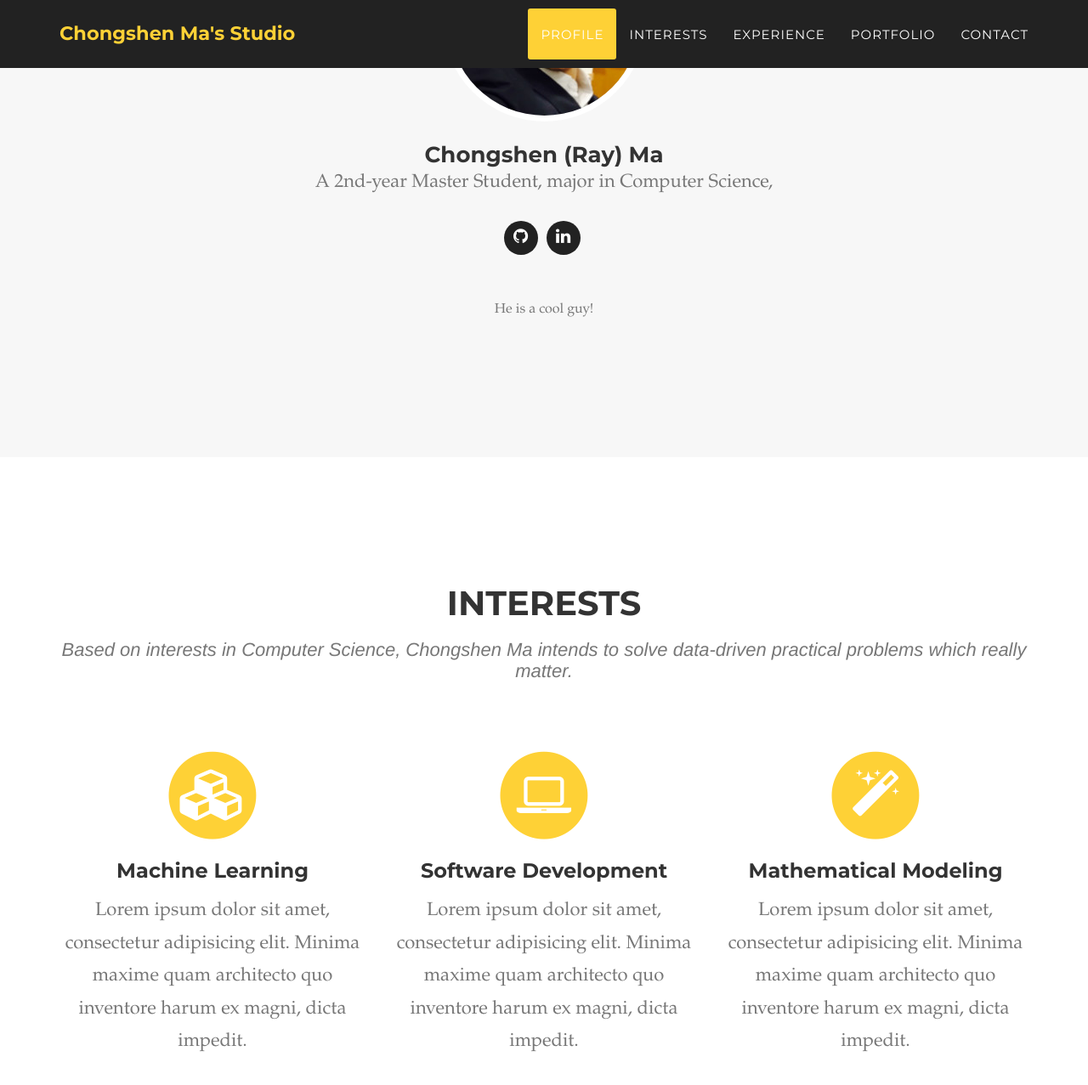
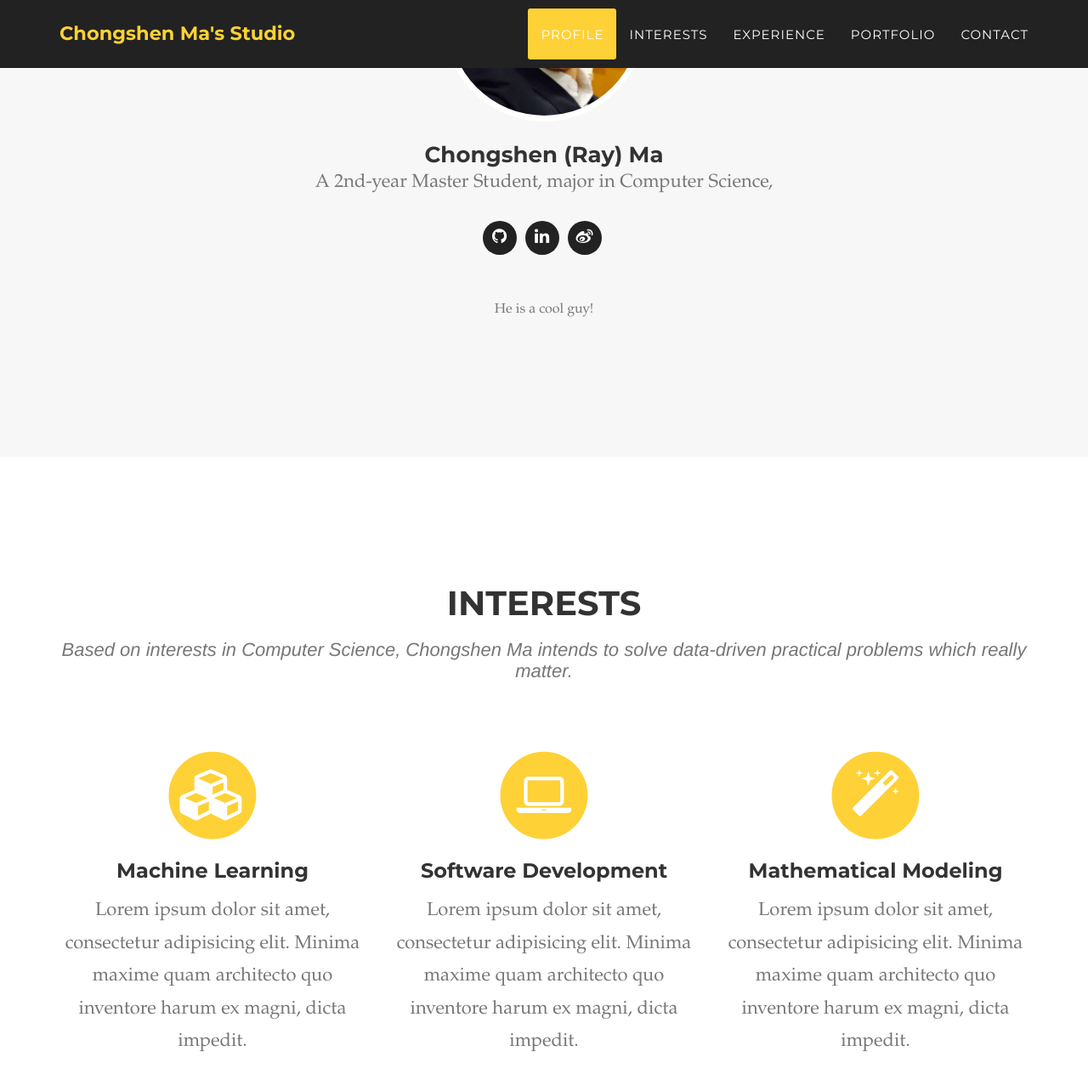
Before and after one commit to machongshen/machongshen_homepage, a Jekyll site: the page built from index.html, in a window 1280 px wide and 1400 px high, scrolled down 1228 px. Shown: the top 1277 px of the window at 85% size. Built offline with Jekyll 4.4.1, drawn with Linux system fonts in a browser that asks for light colours; some web fonts are replaced; some of the changed text lies outside the part shown.

```diff
--- a/_includes/about.html
+++ b/_includes/about.html
@@ -3,8 +3,8 @@
         <div class="container">
             <div class="row">
                 <div class="col-lg-12 text-center">
-                    <h2 class="section-heading">About</h2>
-                    <h3 class="section-subheading text-muted">Lorem ipsum dolor sit amet consectetur.</h3>
+                    <h2 class="section-heading">Experience</h2>
+                    <h3 class="section-subheading text-muted">Chongshen has extensive experience in both Big Data and Software Development field, including project experience and professional experience</h3>
                 </div>
             </div>
             <div class="row">
@@ -17,7 +17,7 @@
                             <div class="timeline-panel">
                                 <div class="timeline-heading">
                                     <h4>2009-2011</h4>
-                                    <h4 class="subheading">Our Humble Beginnings</h4>
+                                    <h4 class="subheading">My Programming Career Beginnings</h4>
                                 </div>
                                 <div class="timeline-body">
                                     <p class="text-muted">Lorem ipsum dolor sit amet, consectetur adipisicing elit. Sunt ut voluptatum eius sapiente, totam reiciendis temporibus qui quibusdam, recusandae sit vero unde, sed, incidunt et ea quo dolore laudantium consectetur!</p>
--- a/_includes/css/agency.css
+++ b/_includes/css/agency.css
@@ -448,7 +448,7 @@ section h3.section-subheading {
     left: 40px;
     width: 2px;
     margin-left: -1.5px;
-    background-color: #f1f1f1;
+    background-color: #527A7A;
 }
 
 .timeline>li {
--- a/_includes/profile.html
+++ b/_includes/profile.html
@@ -17,9 +17,8 @@
                         <ul class="list-inline social-buttons center">
                             <li><a href="https://github.com/machongshen" target="_blank"><i class="fa fa-github"></i></a>
                             <li><a href="https://www.linkedin.com/in/chongshenma" target="_blank"><i class="fa fa-linkedin"></i></a>
-
-                </ul>
-                    </div>
+                            <li><a href="http://www.weibo.com/u/1748654771" target="_blank"><i class="fa fa-weibo"></i></a>
+                </ul></div>
                 </div>
             </div>
 
```
